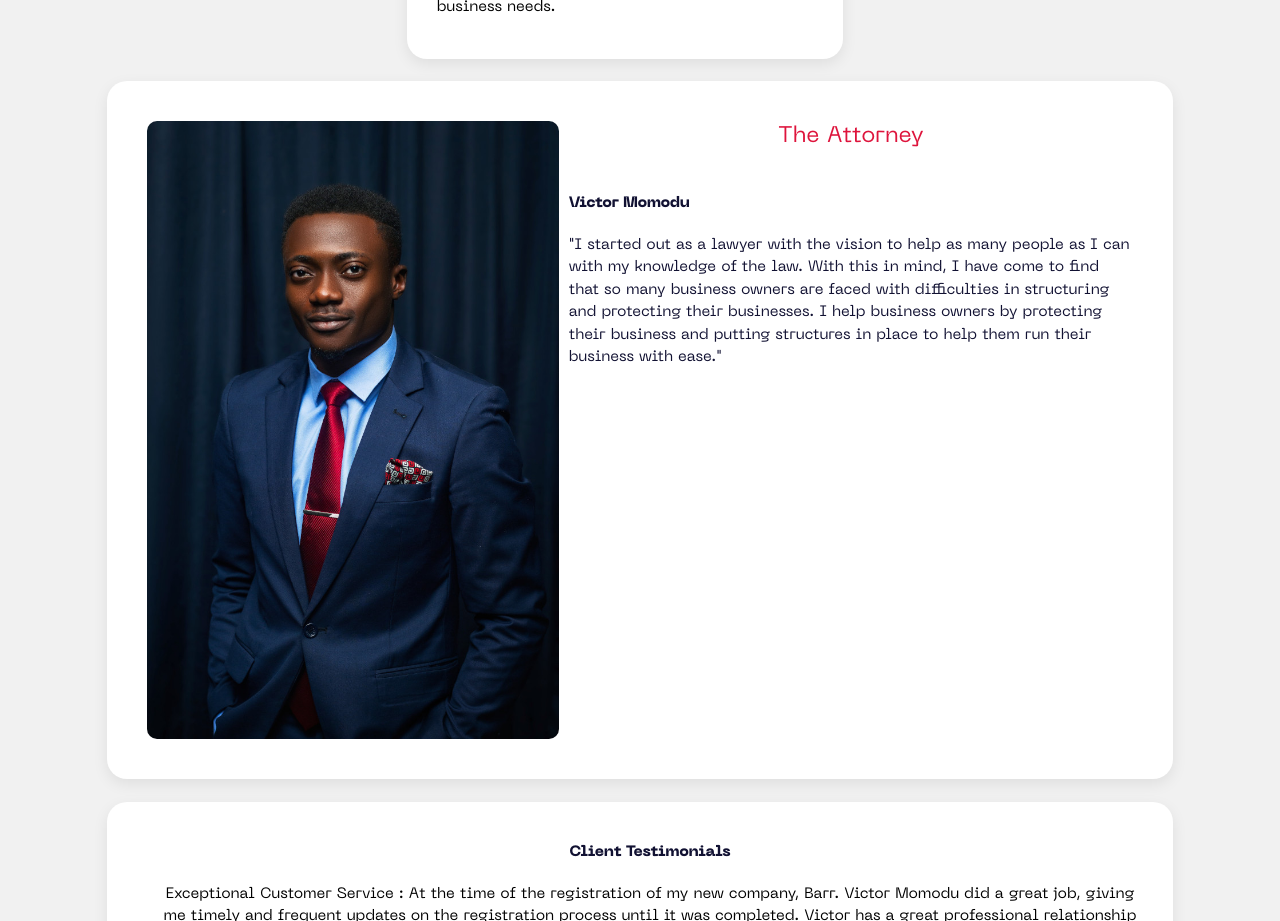
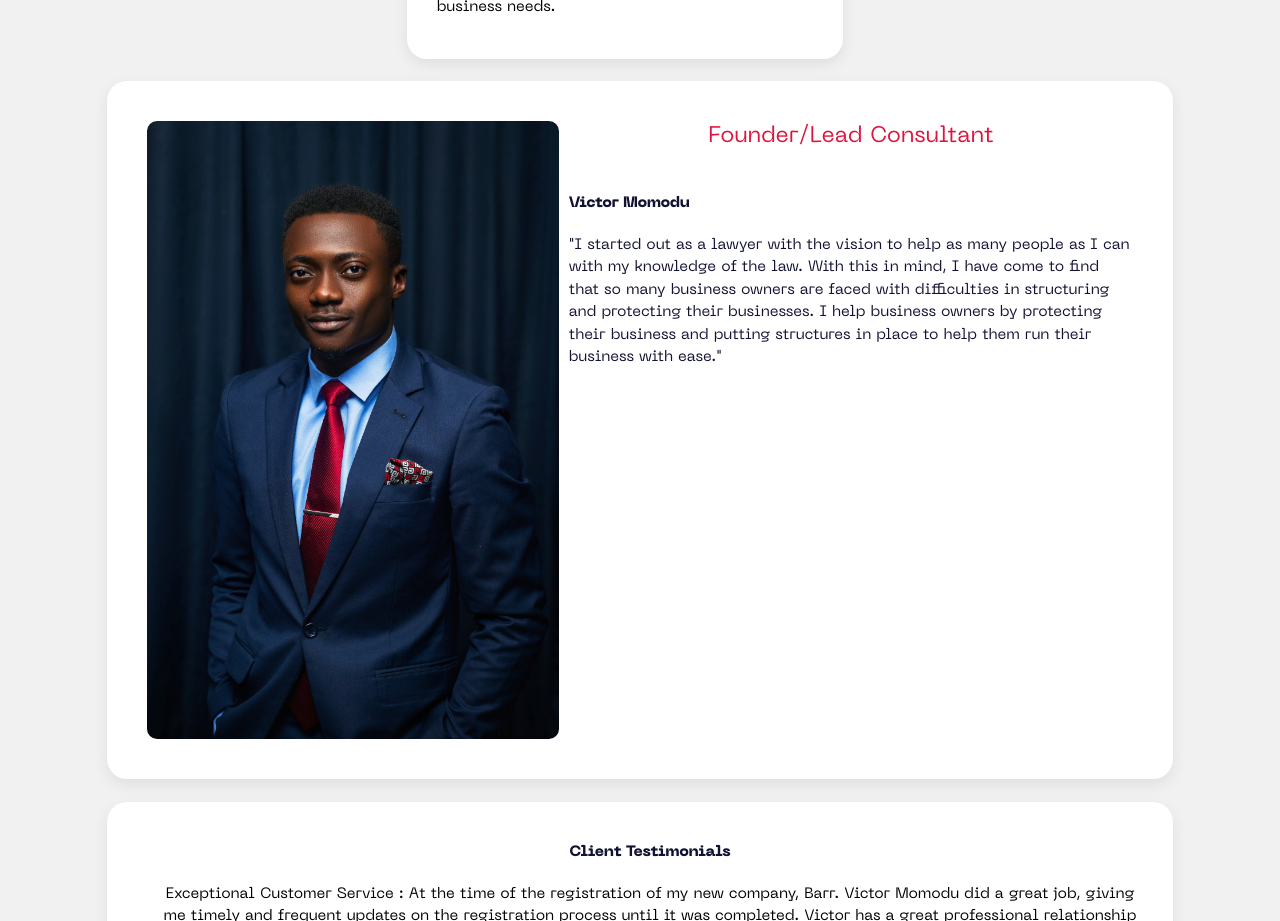
Before and after one commit to GuildGamer/atticus-ng, an Angular app: page / in a window 1280 px wide. Shown: the part 3140-4061 px from the top of the page. Built offline with nearby package versions, Linux system fonts and the light colour scheme.

Commit message:
The Attorney m

```diff
--- a/src/app/address.service.ts
+++ b/src/app/address.service.ts
@@ -5,10 +5,10 @@ import { Injectable } from '@angular/core';
 })
 
 export class AddressService {
-	//SERVER_ADDRESS: string =  'http://0.0.0.0:8000';
-	SERVER_ADDRESS: string = "https://secure-spire-44407.herokuapp.com";
-	SITE_ADDRESS: string = 'https://glc.ng';
-	//SITE_ADDRESS: string = "http://127.0.0.1:4200";
+	SERVER_ADDRESS: string =  'http://0.0.0.0:8000';
+	//SERVER_ADDRESS: string = "https://secure-spire-44407.herokuapp.com";
+	//SITE_ADDRESS: string = 'https://glc.ng';
+	SITE_ADDRESS: string = "http://127.0.0.1:4200";
 	SECURE_KEY: string = "FLWSECK-1ed9302820737f0454aea8aa138abe95-X";
 
 	constructor() {
--- a/src/app/home/home.component.html
+++ b/src/app/home/home.component.html
@@ -58,7 +58,7 @@
 						<img src="/assets/founder.jpg" class="f-img" alt="Founder Image">
 					</div>
 					<div class="f-text">
-						<h3 class="uk-card-title center-text">The Attorney</h3>
+						<h3 class="uk-card-title center-text">Founder/Lead Consultant</h3>
 						<h5 class="primary bold">Victor Momodu</h5>
 						<p class="primary">
 							"{{lText}}"
```
